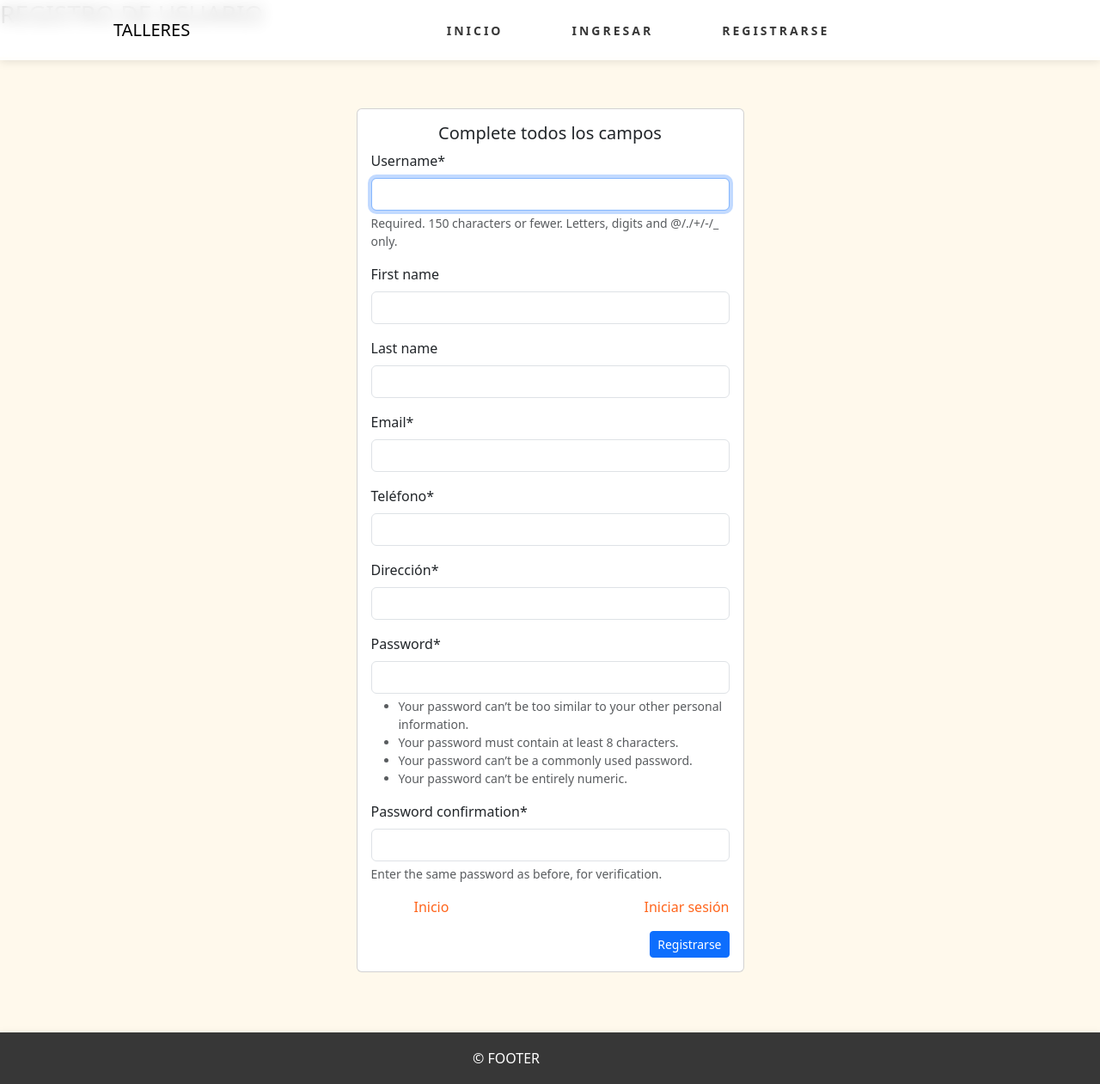
After one commit to P4ulGM/CER3-LP-TalleresVecinos, a Django app: page /register/ in a window 1280 px wide. The commit adds this page. Shown: the whole page at 86% size. Run offline with Django 5.2, Linux system fonts and the light colour scheme; some libraries are stand-ins or nearby versions.

Commit message:
vistas de ingresar y registrarse

```diff
--- a/talleresvecinos/settings.py
+++ b/talleresvecinos/settings.py
@@ -31,6 +31,8 @@ ALLOWED_HOSTS = []
 # Application definition
 
 INSTALLED_APPS = [
+    'crispy_forms',  # Crispy Forms for better form rendering
+    'crispy_bootstrap5',  # Bootstrap 5 template for Crispy Forms
     'django.contrib.admin',
     'django.contrib.auth',
     'django.contrib.contenttypes',
--- a/talleresvecinosAPP/forms.py
+++ b/talleresvecinosAPP/forms.py
@@ -0,0 +1,18 @@
+from django import forms
+from django.contrib.auth.forms import UserCreationForm
+from django.contrib.auth.models import User
+
+class CustomUserCreationForm(UserCreationForm):
+    email = forms.EmailField(required=True)
+    telefono = forms.CharField(max_length=20, required=True, label="Teléfono")
+    direccion = forms.CharField(max_length=255, required=True, label="Dirección")
+
+    class Meta:
+        model = User
+        fields = ['username', 'first_name', 'last_name', 'email', 'telefono', 'direccion', 'password1', 'password2']
+
+    def clean_email(self):
+        email = self.cleaned_data['email']
+        if User.objects.filter(email=email).exists():
+            raise forms.ValidationError('Este correo electrónico ya está registrado')
+        return email
--- a/talleresvecinosAPP/templates/app/base.html
+++ b/talleresvecinosAPP/templates/app/base.html
@@ -25,12 +25,21 @@
                 <li class="nav-item">
                   <a class="nav-link active" href="#">Inicio</a>
                 </li>
-                <li class="nav-item">
-                  <a class="nav-link active" href="#">Materiales</a>
-                </li>
-                <li class="nav-item">
-                  <a class="nav-link active" href="#">Puntos</a>
-                </li>
+                {% if request.user.is_authenticated %}
+                    <li class="nav-item">
+                        <form method="post" action="{% url 'logout' %}" style="display:inline;">
+                            {% csrf_token %}
+                            <button type="submit" class="nav-link btn btn-link btn-logout">Salir</button>
+                        </form>
+                    </li>
+                {% else %}
+                    <li class="nav-item">
+                        <a class="nav-link" href="{% url 'login' %}">Ingresar</a>
+                    </li>
+                    <li class="nav-item">
+                        <a class="nav-link" href="{% url 'register' %}">Registrarse</a>
+                    </li>
+                {% endif %}
               </ul>
             </div>
           </div>
--- /dev/null
+++ b/talleresvecinosAPP/templates/registration/register.html
@@ -0,0 +1,35 @@
+{% extends 'app/base.html' %}
+
+{% block content %}
+
+{% load crispy_forms_tags %}
+
+<!-- REGISTRO -->
+
+<h3>REGISTRO DE USUARIO</h3>
+
+<br>
+
+<section class="seccion bg-gray min-vh-100">
+  <div class="container">
+    <div class="row justify-content-center">
+      <div class="col-12 col-sm-10 col-md-8 col-lg-6 col-xl-5">
+        <form id="register-form" action="" method="post">
+            {% csrf_token %}
+            <div class="card">
+              <div class="card-body">
+                <h5 class="card-title text-center">Complete todos los campos</h5>
+                {{ form|crispy }}
+                <div class="d-flex justify-content-between mt-3">
+                  <a href="{% url 'home' %}" class="card-link">Inicio</a>
+                  <a href="{% url 'login' %}" class="card-link">Iniciar sesión</a>
+                </div>
+                <button class="btn btn-sm btn-primary float-end mt-3" type="submit">Registrarse</button>
+              </div>
+            </div>
+        </form>
+      </div>
+    </div>
+  </div>
+</section>
+{% endblock %}
--- a/talleresvecinosAPP/urls.py
+++ b/talleresvecinosAPP/urls.py
@@ -1,6 +1,7 @@
 from django.urls import path
-from .views import home
+from .views import home, register
 
 urlpatterns = [
     path('', home, name='home'),
+    path('register/', register, name='register'),
 ]
--- a/talleresvecinosAPP/views.py
+++ b/talleresvecinosAPP/views.py
@@ -1,6 +1,26 @@
-from django.shortcuts import render
-
+from django.shortcuts import render, redirect
+from .forms import CustomUserCreationForm
+from django.contrib.auth import authenticate, login
 # Create your views here.
 
 def home(request):
     return render(request, 'app/home.html')
+
+def register(request):
+    data = {
+        'form': CustomUserCreationForm()
+    }
+
+    if request.method == 'POST':
+        user_creation_form = CustomUserCreationForm(data=request.POST)
+
+        if user_creation_form.is_valid():
+            user_creation_form.save()
+
+            user = authenticate(username=user_creation_form.cleaned_data['username'], password=user_creation_form.cleaned_data['password1'])
+            login(request, user)
+            return redirect('home')
+        else:
+            data['form'] = user_creation_form
+
+    return render(request, 'registration/register.html', data)
```
Also changed, not shown: talleresvecinosAPP/templates/registration/login.html (added, +37 -0 lines), db.sqlite3.
